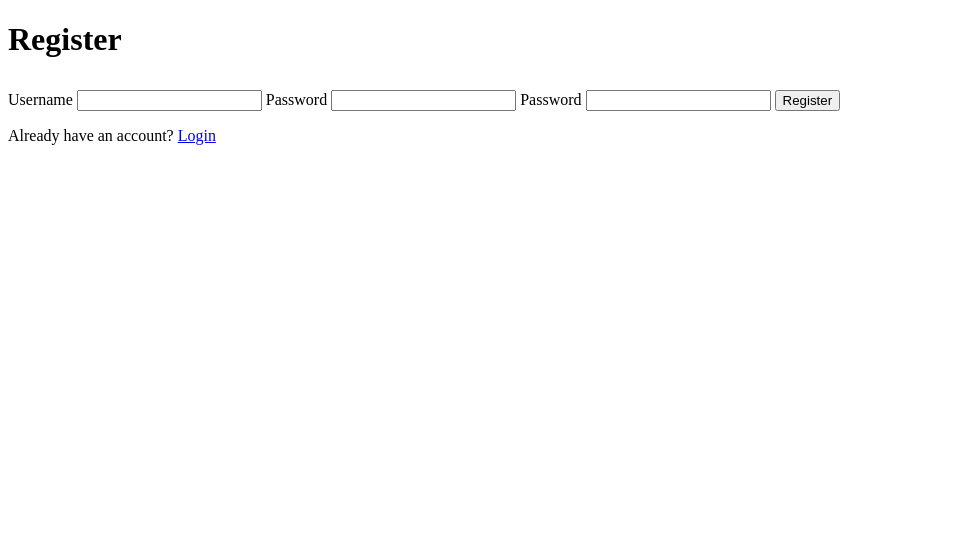
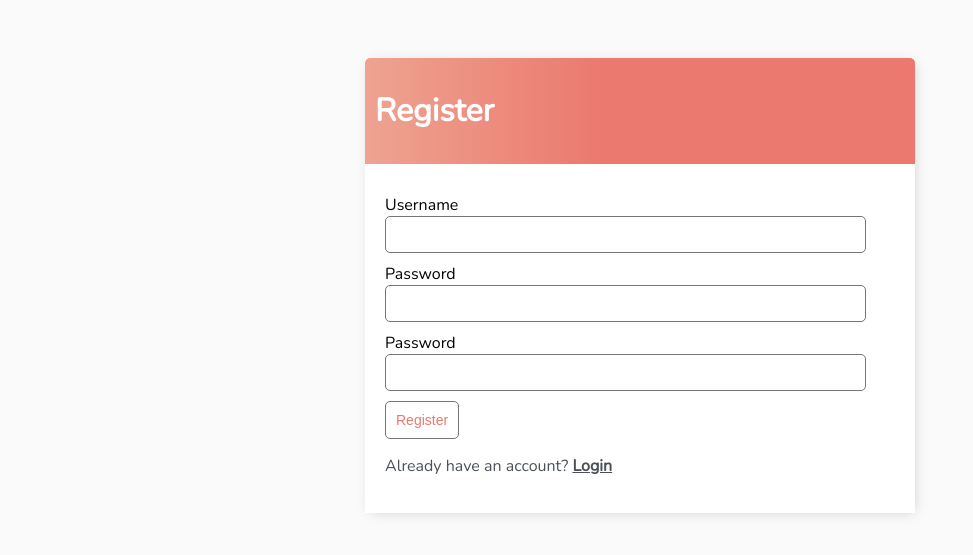
Before and after one commit to bereket-7/Django_todo_list, a Django app: template base/templates/base/register.html in a window 1280 px wide. Shown: the top 555 px of the page, without its empty margins (0-973 px from the left). Run offline with Django 5.2, Linux system fonts and the light colour scheme; the template is opened without the code that fills it, so the values that code supplies are empty, except form fields; form fields are guessed from the names that the template uses.

Commit message:
main style

```diff
--- a/base/templates/base/main.html
+++ b/base/templates/base/main.html
@@ -14,6 +14,188 @@
     <link rel="preconnect" href="https://fonts.gstatic.com">
     <link href="https://fonts.googleapis.com/css2?family=Nunito:wght@200&display=swap" rel="stylesheet">
 
+    <style>
+        body {
+            background-color: #FAFAFA;
+            font-family: 'Nunito', sans-serif;
+            padding-top: 50px;
+        }
+
+        h1,
+        h2,
+        h3,
+        h4,
+        h5,
+        h6,
+            {
+            font-family: 'Raleway', sans-serif;
+        }
+
+        a,
+        p {
+            color: #4b5156
+        }
+
+        a {
+            font-weight: 600;
+        }
+
+        .container {
+            max-width: 550px;
+            margin: auto;
+            background-color: #fff;
+            -webkit-box-shadow: 2px 2px 13px -4px rgba(0, 0, 0, 0.21);
+            box-shadow: 2px 2px 13px -4px rgba(0, 0, 0, 0.21);
+        }
+
+        input {
+            outline: none;
+            border: none;
+        }
+
+        .header-bar {
+            display: flex;
+            justify-content: space-between;
+            color: #fff;
+            padding: 10px;
+            border-radius: 5px 5px 0 0;
+            background: linear-gradient(90deg, #EEA390 0%, #EB796F 43%, #EB796F 100%);
+        }
+
+        .header-bar a {
+            color: rgb(247, 247, 247);
+            text-decoration: none;
+        }
+
+        .task-wrapper {
+            display: flex;
+            align-items: center;
+            justify-content: space-between;
+            background-color: #fff;
+            border-top: 1px solid #dfe4ea;
+            overflow: hidden;
+        }
+
+        .task-title {
+            display: flex;
+            padding: 20px;
+        }
+
+        .task-title a {
+            text-decoration: none;
+            color: #4b5156;
+            margin-left: 10px;
+        }
+
+        .task-complete-icon {
+            height: 20px;
+            width: 20px;
+            background-color: rgb(105, 192, 105);
+            border-radius: 50%;
+        }
+
+        .task-incomplete-icon {
+            height: 20px;
+            width: 20px;
+            background-color: rgb(218, 218, 218);
+            border-radius: 50%;
+        }
+
+        .delete-link {
+            text-decoration: none;
+            font-weight: 900;
+            color: #cf4949;
+            font-size: 22px;
+            line-height: 0;
+            padding: 20px 0px;
+        }
+
+        /*Handle Classes*/
+
+        .handle {
+            display: inline-block;
+            padding: 20px 16px;
+            cursor: grab;
+            user-select: none;
+        }
+
+        .handle:after,
+        .handle:before {
+            display: block;
+            content: "";
+        }
+
+        .handle:active,
+        .handle:active:before,
+        .handle:active:after {
+            cursor: grabbing;
+        }
+
+        .dropArea {
+            background-color: #f1f2f6;
+            color: black;
+            border: #ced6e0 1px solid;
+        }
+
+        .selectedTask {
+            opacity: 0.6;
+        }
+
+
+        #add-link {
+            color: #EB796F;
+            text-decoration: none;
+            font-size: 42px;
+            text-shadow: 1px 1px #81413b;
+        }
+
+        #search-add-wrapper {
+            display: flex;
+            justify-content: space-between;
+            align-items: center;
+            padding: 20px;
+        }
+
+        @media screen and (max-width:320px) {
+            #search-add-wrapper {
+                padding: 10px;
+            }
+        }
+
+        input[type=text],
+        input[type=password],
+        textarea {
+            border: 1px solid #757575;
+            border-radius: 5px;
+            padding: 10px;
+            width: 90%;
+        }
+
+        label {
+            padding-top: 10px !important;
+            display: block;
+        }
+
+        ::placeholder {
+            font-weight: 300;
+            opacity: 0.5;
+        }
+
+        .button {
+            border: 1px solid #757575;
+            background-color: #FFF;
+            color: #EB796F;
+            padding: 10px;
+            font-size: 14px;
+            border-radius: 5px;
+            cursor: pointer;
+            text-decoration: none;
+        }
+
+        .card-body {
+            padding: 20px;
+        }
+    </style>
 </head>
 
 <body>
```
